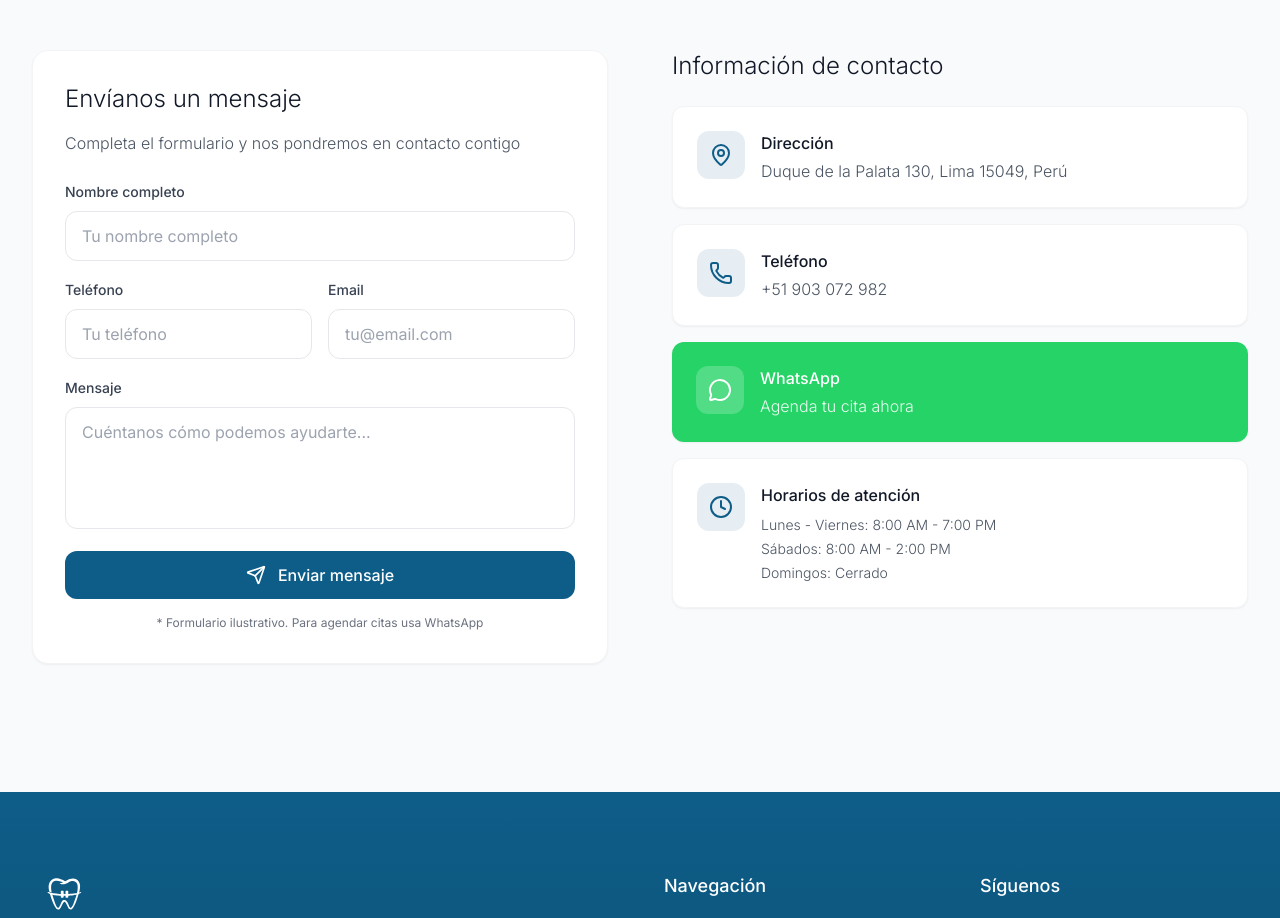
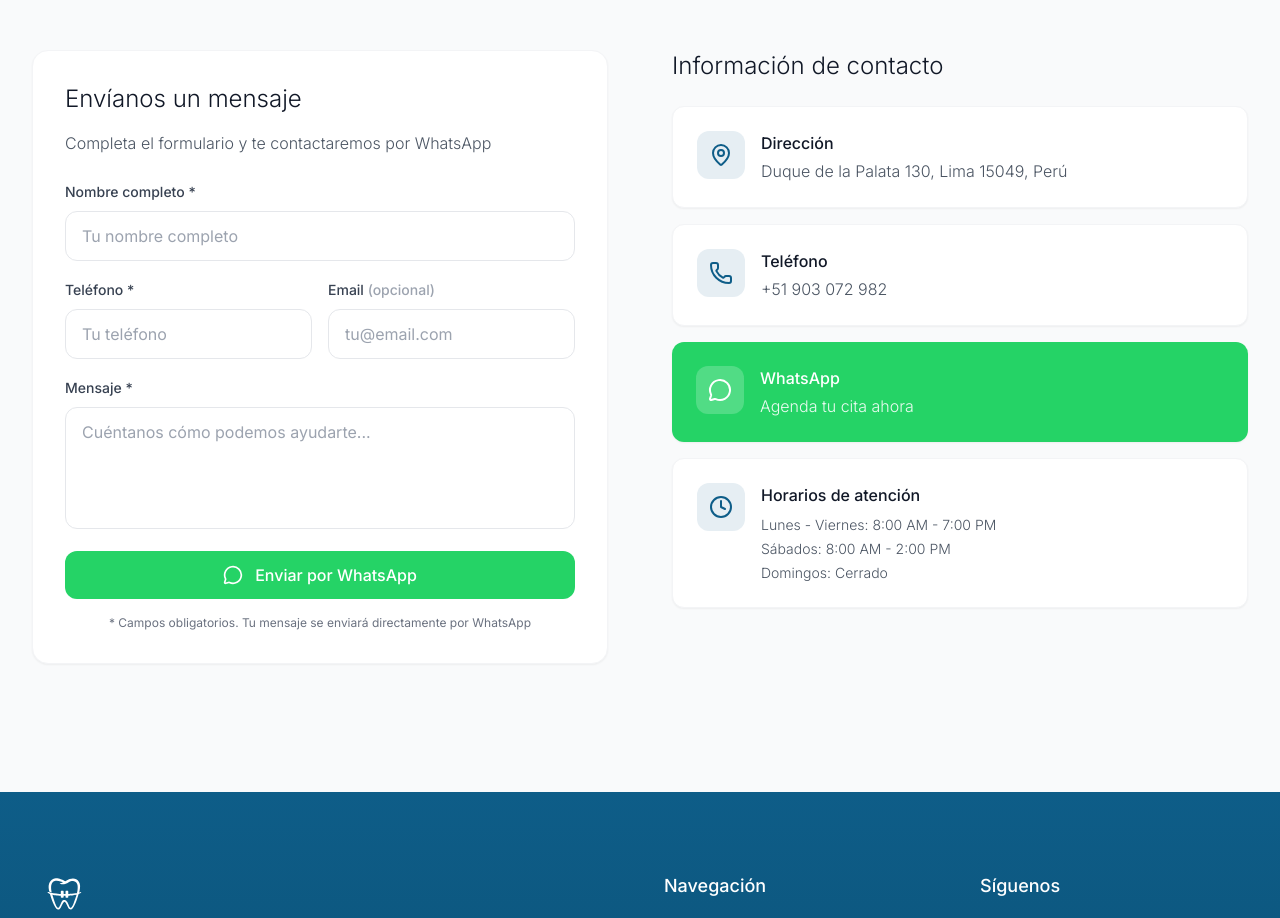
Before and after one commit to Russel-FS/nx-odontonic-deploy, a Next.js app: page / in a window 1280 px wide. Shown: the part 4480-5398 px from the top of the page. Built offline with nearby package versions, Linux system fonts and the light colour scheme.

Commit message:
logica de envio y validaciones.

```diff
--- a/src/components/sections/Contact.tsx
+++ b/src/components/sections/Contact.tsx
@@ -3,8 +3,73 @@ import Container from "@/components/ui/Container";
 import { site } from "@/config/site.config";
 import { motion } from "framer-motion";
 import { Phone, MapPin, Clock, MessageCircle, Send } from "lucide-react";
+import { useState } from "react";
 
 export default function Contact() {
+  const [formData, setFormData] = useState({
+    name: "",
+    phone: "",
+    email: "",
+    message: "",
+  });
+
+  const handleInputChange = (
+    e: React.ChangeEvent<HTMLInputElement | HTMLTextAreaElement>
+  ) => {
+    const { name, value } = e.target;
+    setFormData((prev) => ({
+      ...prev,
+      [name]: value,
+    }));
+  };
+
+  const handleSubmit = (e: React.FormEvent) => {
+    e.preventDefault();
+
+    // Validar campos requeridos
+    if (!formData.name.trim()) {
+      alert("Por favor ingresa tu nombre");
+      return;
+    }
+
+    if (!formData.phone.trim()) {
+      alert("Por favor ingresa tu teléfono");
+      return;
+    }
+
+    if (!formData.message.trim()) {
+      alert("Por favor ingresa tu mensaje");
+      return;
+    }
+
+    // Crear mensaje para WhatsApp
+    let whatsappMessage = `¡Hola! Me gustaría agendar una cita.\n\n`;
+    whatsappMessage += `*Nombre:* ${formData.name}\n`;
+    whatsappMessage += `*Teléfono:* ${formData.phone}\n`;
+
+    if (formData.email.trim()) {
+      whatsappMessage += `*Email:* ${formData.email}\n`;
+    }
+
+    whatsappMessage += `*Mensaje:* ${formData.message}\n\n`;
+    whatsappMessage += `Enviado desde la web de GO Odontic`;
+
+    // Crear URL de WhatsApp
+    const whatsappURL = `https://wa.me/51903072982?text=${encodeURIComponent(
+      whatsappMessage
+    )}`;
+
+    // Abrir WhatsApp
+    window.open(whatsappURL, "_blank");
+
+    // Limpiar formulario
+    setFormData({
+      name: "",
+      phone: "",
+      email: "",
+      message: "",
+    });
+  };
   return (
     <section id="contacto" className="py-32 bg-gray-50">
       <Container>
@@ -40,18 +105,22 @@ export default function Contact() {
                       Envíanos un mensaje
                     </h3>
                     <p className="text-gray-600 font-light">
-                      Completa el formulario y nos pondremos en contacto contigo
+                      Completa el formulario y te contactaremos por WhatsApp
                     </p>
                   </div>
 
-                  <form className="space-y-4">
+                  <form onSubmit={handleSubmit} className="space-y-4">
                     <div className="space-y-2">
                       <label className="text-sm font-medium text-gray-700">
-                        Nombre completo
+                        Nombre completo *
                       </label>
                       <input
                         type="text"
+                        name="name"
+                        value={formData.name}
+                        onChange={handleInputChange}
                         placeholder="Tu nombre completo"
+                        required
                         className="w-full px-4 py-3 rounded-xl border border-gray-200 focus:border-[#0e5d88] focus:ring-2 focus:ring-[#0e5d88]/20 transition-all duration-200"
                       />
                     </div>
@@ -59,20 +128,28 @@ export default function Contact() {
                     <div className="grid md:grid-cols-2 gap-4">
                       <div className="space-y-2">
                         <label className="text-sm font-medium text-gray-700">
-                          Teléfono
+                          Teléfono *
                         </label>
                         <input
                           type="tel"
+                          name="phone"
+                          value={formData.phone}
+                          onChange={handleInputChange}
                           placeholder="Tu teléfono"
+                          required
                           className="w-full px-4 py-3 rounded-xl border border-gray-200 focus:border-[#0e5d88] focus:ring-2 focus:ring-[#0e5d88]/20 transition-all duration-200"
                         />
                       </div>
                       <div className="space-y-2">
                         <label className="text-sm font-medium text-gray-700">
-                          Email
+                          Email{" "}
+                          <span className="text-gray-400">(opcional)</span>
                         </label>
                         <input
                           type="email"
+                          name="email"
+                          value={formData.email}
+                          onChange={handleInputChange}
                           placeholder="tu@email.com"
                           className="w-full px-4 py-3 rounded-xl border border-gray-200 focus:border-[#0e5d88] focus:ring-2 focus:ring-[#0e5d88]/20 transition-all duration-200"
                         />
@@ -81,27 +158,32 @@ export default function Contact() {
 
                     <div className="space-y-2">
                       <label className="text-sm font-medium text-gray-700">
-                        Mensaje
+                        Mensaje *
                       </label>
                       <textarea
+                        name="message"
+                        value={formData.message}
+                        onChange={handleInputChange}
                         placeholder="Cuéntanos cómo podemos ayudarte..."
                         rows={4}
+                        required
                         className="w-full px-4 py-3 rounded-xl border border-gray-200 focus:border-[#0e5d88] focus:ring-2 focus:ring-[#0e5d88]/20 transition-all duration-200 resize-none"
                       />
                     </div>
 
                     <motion.button
-                      type="button"
+                      type="submit"
                       whileHover={{ scale: 1.02 }}
                       whileTap={{ scale: 0.98 }}
-                      className="w-full inline-flex items-center justify-center gap-3 bg-[#0e5d88] text-white px-6 py-3 rounded-xl font-medium hover:bg-[#0a4a6b] transition-all duration-300"
+                      className="w-full inline-flex items-center justify-center gap-3 bg-[#25D366] text-white px-6 py-3 rounded-xl font-medium hover:bg-[#20b858] transition-all duration-300"
                     >
-                      <Send className="h-5 w-5" />
-                      Enviar mensaje
+                      <MessageCircle className="h-5 w-5" />
+                      Enviar por WhatsApp
                     </motion.button>
 
                     <p className="text-xs text-gray-500 text-center">
-                      * Formulario ilustrativo. Para agendar citas usa WhatsApp
+                      * Campos obligatorios. Tu mensaje se enviará directamente
+                      por WhatsApp
                     </p>
                   </form>
                 </div>
```
